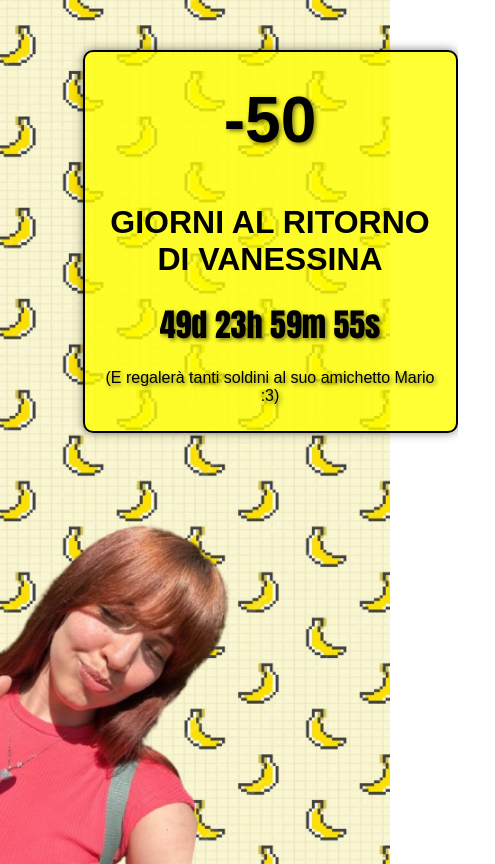
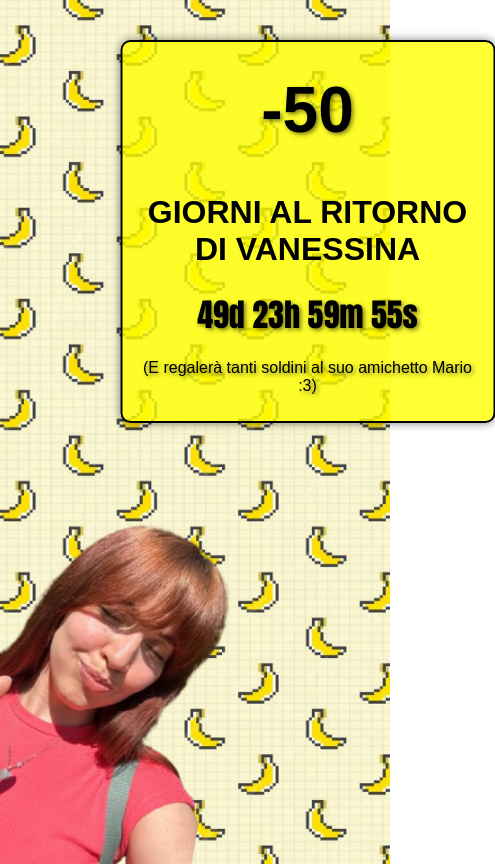
Before and after one commit to Nikosnakess/Progetto-Vanessa, a plain HTML site: page index.html in a window 390 px wide. Shown: the whole page, 495 px wide, since content can reach past the window. Drawn offline with Linux system fonts and the light colour scheme.

Commit message:
Update styles.css

```diff
--- a/styles.css
+++ b/styles.css
@@ -23,7 +23,7 @@ body, html {
     box-shadow: 0 0 10px rgba(0, 0, 0, 0.5); /* Aggiungi ombra al riquadro */
     max-width: 600px; /* Limita la larghezza massima del contenitore */
     position: relative; /* Necessario per il posizionamento assoluto */
-    transform: translateX(20%); /* Sposta il contenitore leggermente a destra */
+    transform: translateX(30%); /* Sposta il contenitore centro destra */
 }
 
 .large-number {
@@ -61,7 +61,7 @@ p {
         width: 90%; /* Imposta una larghezza del 90% per il contenitore sui dispositivi mobili */
         padding: 10px; /* Riduci il padding sui dispositivi mobili */
         margin: 0 auto; /* Centra il contenitore orizzontalmente */
-        margin-top: 30px; /* Abbassa il riquadro di poco */
+        margin-top: 20px; /* Aggiungi spazio in alto */
     }
 
     .large-number {
@@ -90,6 +90,6 @@ p {
 
     .container {
         margin: 0 auto; /* Centra il contenitore orizzontalmente */
-        margin-top: 30px; /* Abbassa il riquadro di poco */
+        margin-top: 20px; /* Aggiungi spazio in alto */
     }
 }
```
